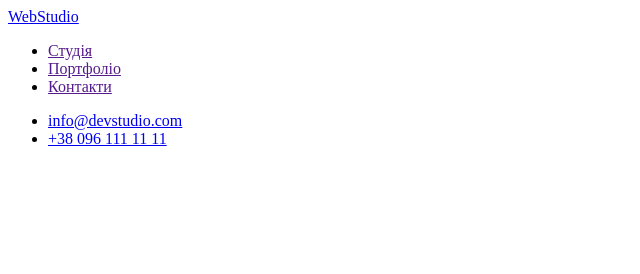
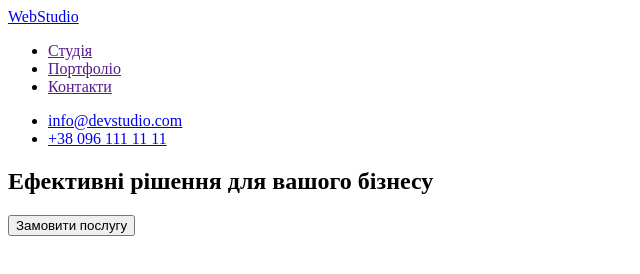
Before and after one commit to Serj122/goit-markup-hw-01, a plain HTML site: page index.html in a window 1280 px wide. Shown: the whole page, without its empty margins (0-640 px from the left). Drawn offline with Linux system fonts and the light colour scheme.

Commit message:
Create Hero

```diff
--- a/index.html
+++ b/index.html
@@ -21,5 +21,13 @@
         <li><a href="tel:+380961111111">+38 096 111 11 11</a></li>
       </ul>
     </header>
+    <main>
+        <div>
+            <section>
+                <h1>Ефективні рішення для вашого бізнесу</h1>
+                <button>Замовити послугу</button>
+            </section>
+        </div>
+    </main>
   </body>
 </html>
```
